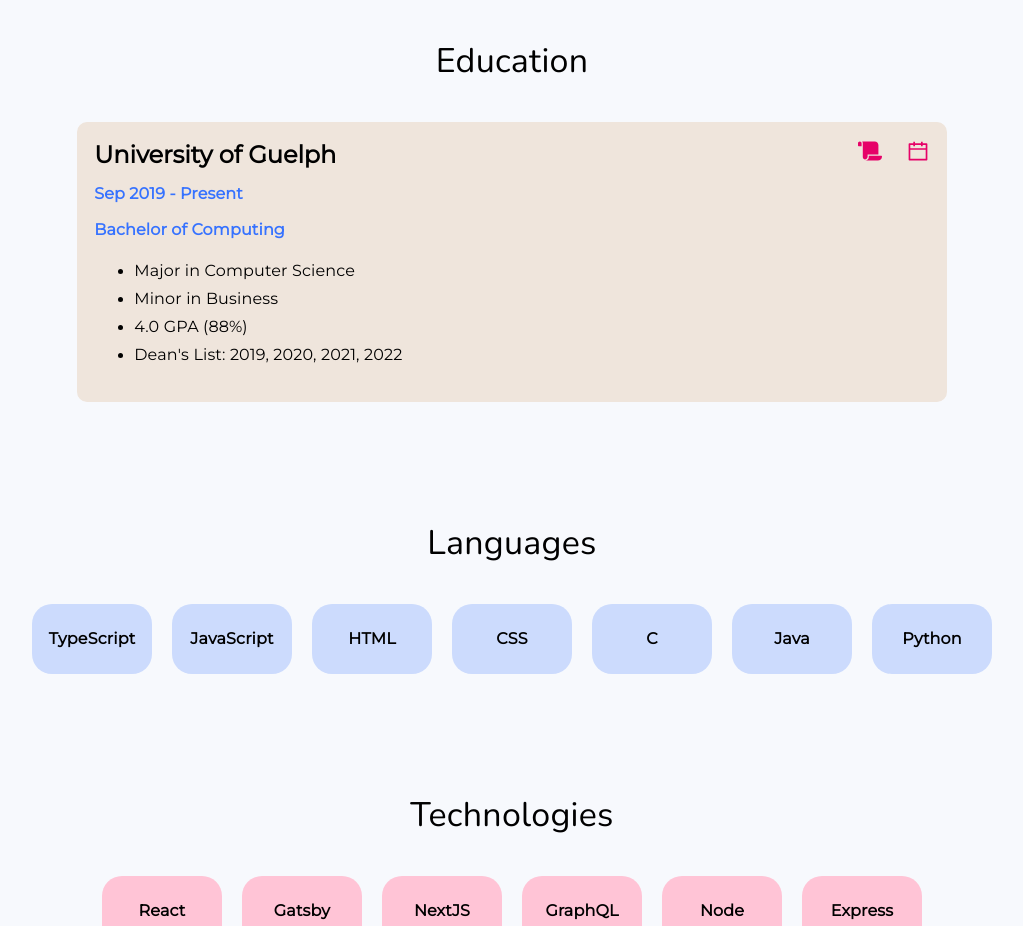
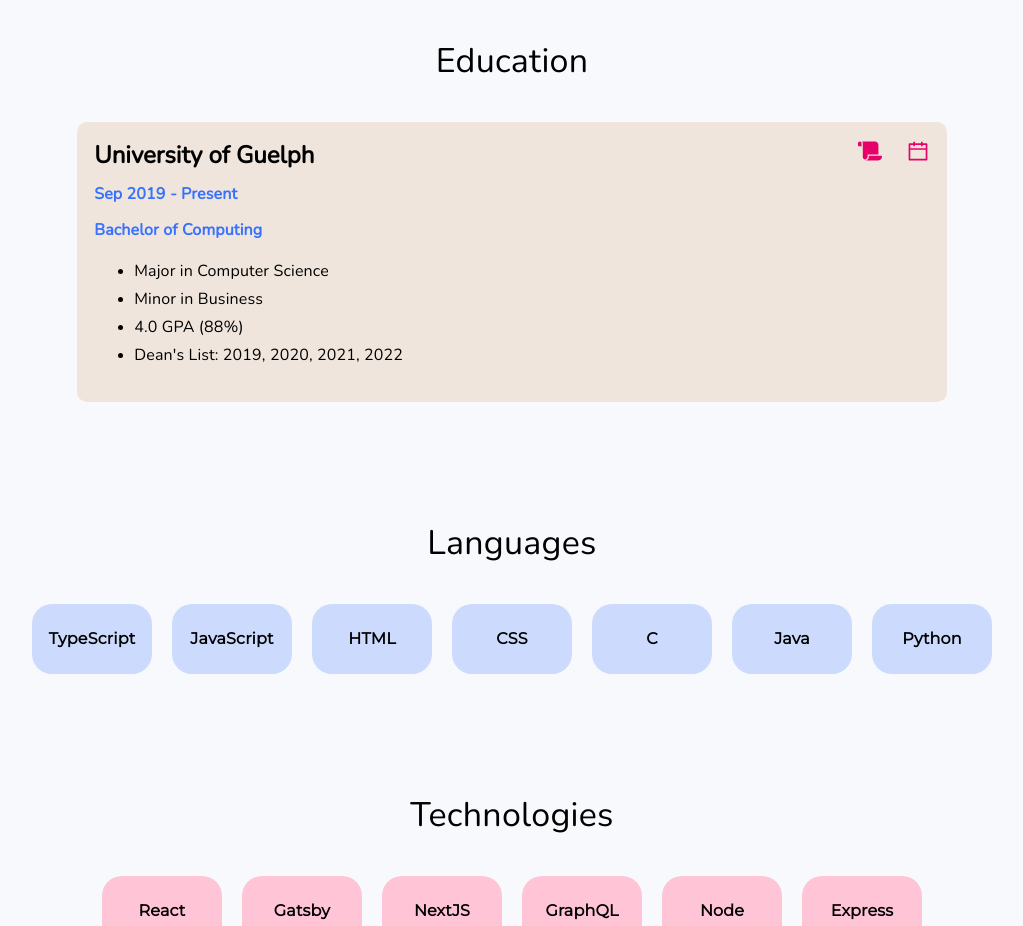
Before and after one commit to brandenphan/Portfolio-v2, a React (Create React App) app: page / in a window 1280 px wide. Shown: the part 860-1786 px from the top of the page, without its empty margins (128-1151 px from the left). Built offline with nearby package versions, Linux system fonts and the light colour scheme.

Commit message:
trying no bold in mobi

```diff
--- a/src/Pages/Work/GuelphDental.js
+++ b/src/Pages/Work/GuelphDental.js
@@ -35,7 +35,7 @@
                 }
             </div>
 
-            <Grid container sx={{paddingLeft: "35px", paddingRight: "35px", marginLeft: width > 1400 ? "150px" : width > 1100 ? "120px" : width > 900 ? "100px" : width > 700 ? "70px" : "", marginTop: width > 700 ? "100px" : "80px", display: "flex", flexDirection: "column"}}>
+            <Grid container sx={{marginLeft: width > 1400 ? "150px" : width > 1100 ? "120px" : width > 900 ? "100px" : width > 700 ? "70px" : "40px", marginTop: width > 700 ? "100px" : "80px", display: "flex", flexDirection: "column"}}>
                 <div style={{border: "1px solid black", marginBottom: "20px", width: "60px"}} />
                 <Typography variant="h5" sx={{fontFamily: "Nunito", fontWeight: "bold"}}>
                     Guelph Dental
--- a/src/Pages/Work/Lotus.js
+++ b/src/Pages/Work/Lotus.js
@@ -25,7 +25,7 @@
                 }
             </div>
 
-            <Grid container sx={{paddingLeft: "35px", paddingRight: "35px", marginLeft: width > 1400 ? "150px" : width > 1100 ? "120px" : width > 900 ? "100px" : width > 700 ? "70px" : "", marginTop: width > 700 ? "100px" : "80px", display: "flex", flexDirection: "column"}}>
+            <Grid container sx={{marginLeft: width > 1400 ? "150px" : width > 1100 ? "120px" : width > 900 ? "100px" : width > 700 ? "70px" : "40px", marginTop: width > 700 ? "100px" : "80px", display: "flex", flexDirection: "column"}}>
                 <div style={{border: "1px solid black", marginBottom: "20px", width: "60px"}} />
                 <Typography variant="h5" sx={{fontFamily: "Nunito", fontWeight: "bold"}}>
                     Lotus
--- a/src/Pages/Work/cutsbyjz.js
+++ b/src/Pages/Work/cutsbyjz.js
@@ -33,7 +33,7 @@
                 }
             </div>
 
-            <Grid container sx={{paddingLeft: "35px", paddingRight: "35px", marginLeft: width > 1400 ? "150px" : width > 1100 ? "120px" : width > 900 ? "100px" : width > 700 ? "70px" : "", marginTop: width > 700 ? "100px" : "80px", display: "flex", flexDirection: "column"}}>
+            <Grid container sx={{marginLeft: width > 1400 ? "150px" : width > 1100 ? "120px" : width > 900 ? "100px" : width > 700 ? "70px" : "40px", marginTop: width > 700 ? "100px" : "80px", display: "flex", flexDirection: "column"}}>
                 <div style={{border: "1px solid black", marginBottom: "20px", width: "60px"}} />
                 <Typography variant="h5" sx={{fontFamily: "Nunito", fontWeight: "bold"}}>
                     Cutsbyjz
--- a/src/Pages/index.js
+++ b/src/Pages/index.js
@@ -174,21 +174,21 @@
                     <Grid item xs={12} sx={{padding: width > 1000 ? "2%" : width > 600 ? "4%" : "6%", borderRadius: "10px", backgroundColor: "#efe5dc"}}>
                         <Grid container>
                             <Grid item xs={width > 650 ? 6 : 12}>
-                                <Typography variant={width > 600 ? "h5" : "h6"} sx={{fontFamily: "Montserrat", fontWeight: "bold"}}>University of Guelph</Typography>
-                                <Typography variant={width > 600 ? "subtitle1" : "subtitle2"} sx={{fontFamily: "Montserrat", fontWeight: "bold", color: "#3672FF", marginTop: "2%"}}>Sep 2019 - Present</Typography>
-                                <Typography variant={width > 600 ? "subtitle1" : "subtitle2"} sx={{fontFamily: "Montserrat", fontWeight: "bold", color: "#3672FF", marginTop: "2%"}}>Bachelor of Computing</Typography>
+                                <Typography variant={width > 600 ? "h5" : "h6"} sx={{fontFamily: "Nunito", fontWeight: "bold"}}>University of Guelph</Typography>
+                                <Typography variant={width > 600 ? "subtitle1" : "subtitle2"} sx={{fontFamily: "Nunito", fontWeight: "bold", color: "#3672FF", marginTop: "2%"}}>Sep 2019 - Present</Typography>
+                                <Typography variant={width > 600 ? "subtitle1" : "subtitle2"} sx={{fontFamily: "Nunito", fontWeight: "bold", color: "#3672FF", marginTop: "2%"}}>Bachelor of Computing</Typography>
                                 <ul style={{marginTop: "3%"}}>
                                     <li>
-                                        <Typography variant={width > 600 ? "subtitle1" : "subtitle2"} sx={{fontFamily: "Montserrat"}}>Major in Computer Science</Typography>
+                                        <Typography variant={width > 600 ? "subtitle1" : "subtitle2"} sx={{fontFamily: "Nunito"}}>Major in Computer Science</Typography>
                                     </li>
                                     <li>
-                                        <Typography variant={width > 600 ? "subtitle1" : "subtitle2"} sx={{fontFamily: "Montserrat"}}>Minor in Business</Typography>
+                                        <Typography variant={width > 600 ? "subtitle1" : "subtitle2"} sx={{fontFamily: "Nunito"}}>Minor in Business</Typography>
                                     </li>
                                     <li>
-                                        <Typography variant={width > 600 ? "subtitle1" : "subtitle2"} sx={{fontFamily: "Montserrat"}}>4.0 GPA (88%)</Typography>
+                                        <Typography variant={width > 600 ? "subtitle1" : "subtitle2"} sx={{fontFamily: "Nunito"}}>4.0 GPA (88%)</Typography>
                                     </li>
                                     <li>
-                                        <Typography variant={width > 600 ? "subtitle1" : "subtitle2"} sx={{fontFamily: "Montserrat"}}>Dean's List: 2019, 2020, 2021, 2022</Typography>
+                                        <Typography variant={width > 600 ? "subtitle1" : "subtitle2"} sx={{fontFamily: "Nunito"}}>Dean's List: 2019, 2020, 2021, 2022</Typography>
                                     </li>
                                 </ul>
                             </Grid>
@@ -266,26 +266,26 @@
                         <Grid container sx={{display: "flex", flexDirection: "row", justifyContent: "center"}}>
                             {["TypeScript", "JavaScript"].map((language, ID) => (
                                 <Grid item key={ID} sx={{width: width > 1400 ? "150px" : "120px", height: "70px", backgroundColor: "#ccdbfd", borderRadius: "20px", marginRight: ID !== 1 && "20px", display: "flex", justifyContent: "center", alignItems: "center"}}>
-                                    <Typography variant="subtitle2" align="center" sx={{fontFamily: "Montserrat", fontWeight: "bold"}}>{language}</Typography>
+                                    <Typography variant="subtitle2" align="center" sx={{fontFamily: "Montserrat", fontWeight: ""}}>{language}</Typography>
                                 </Grid>
                             ))}
                         </Grid>
                         <Grid container sx={{display: "flex", flexDirection: "row", justifyContent: "center", marginTop: "20px"}}>
                             {["HTML", "CSS"].map((language, ID) => (
                                 <Grid item key={ID} sx={{width: width > 1400 ? "150px" : "120px", height: "70px", backgroundColor: "#ccdbfd", borderRadius: "20px", marginRight: ID !== 1 && "20px", display: "flex", justifyContent: "center", alignItems: "center"}}>
-                                    <Typography variant="subtitle2" align="center" sx={{fontFamily: "Montserrat", fontWeight: "bold"}}>{language}</Typography>
+                                    <Typography variant="subtitle2" align="center" sx={{fontFamily: "Montserrat", fontWeight: ""}}>{language}</Typography>
                                 </Grid>
                             ))}
                         </Grid>
                         <Grid container sx={{display: "flex", flexDirection: "row", justifyContent: "center", marginTop: "20px"}}>
                             {["C", "Java"].map((language, ID) => (
                                 <Grid item key={ID} sx={{width: width > 1400 ? "150px" : "120px", height: "70px", backgroundColor: "#ccdbfd", borderRadius: "20px", marginRight: ID !== 1 && "20px", display: "flex", justifyContent: "center", alignItems: "center"}}>
-                                    <Typography variant="subtitle2" align="center" sx={{fontFamily: "Montserrat", fontWeight: "bold"}}>{language}</Typography>
+                                    <Typography variant="subtitle2" align="center" sx={{fontFamily: "Montserrat", fontWeight: ""}}>{language}</Typography>
                                 </Grid>
                             ))}
                         </Grid>
                         <Grid item sx={{width: width > 1400 ? "150px" : "120px", height: "70px", marginTop: "20px", backgroundColor: "#ccdbfd", borderRadius: "20px", display: "flex", justifyContent: "center", alignItems: "center"}}>
-                            <Typography variant="subtitle2" align="center" sx={{fontFamily: "Montserrat", fontWeight: "bold"}}>Python</Typography>
+                            <Typography variant="subtitle2" align="center" sx={{fontFamily: "Montserrat", fontWeight: ""}}>Python</Typography>
                         </Grid>
                     </>
                 }
```
